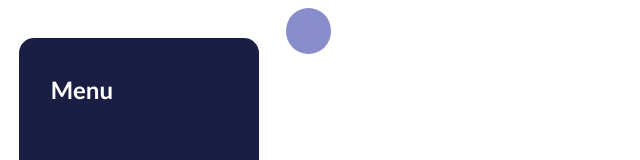
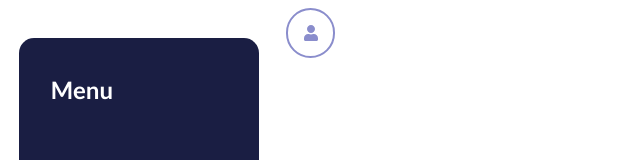
Before and after one commit to hwanggu-corgi/portfolio-dashboard, a React (Create React App) app in the folder front-end/: page / in a window 1280 px wide. Shown: the top 160 px of the page, without its empty margins (0-640 px from the left). Built offline with nearby package versions, Linux system fonts and the light colour scheme.

Commit message:
feat: Add progress #22 'portfolio dashboard'

```diff
--- a/front-end/src/components/Navigation/index.js
+++ b/front-end/src/components/Navigation/index.js
@@ -61,8 +61,7 @@ function PrimaryNavMenu() {
 
 const UserStyle = {
     Div: styled.div`
-        color: ${colorPurple};
-        background-color: ${colorPurple};
+        border: 2px solid ${colorPurple};
         padding: 0.8em;
         display: inline-block;
         border-radius: 50%;
@@ -74,6 +73,10 @@ const UserStyle = {
             display: flex;
             justify-content: center;
             align-items: center;
+        }
+
+        path {
+            fill: ${colorPurple};
         }
     `
 };
```
